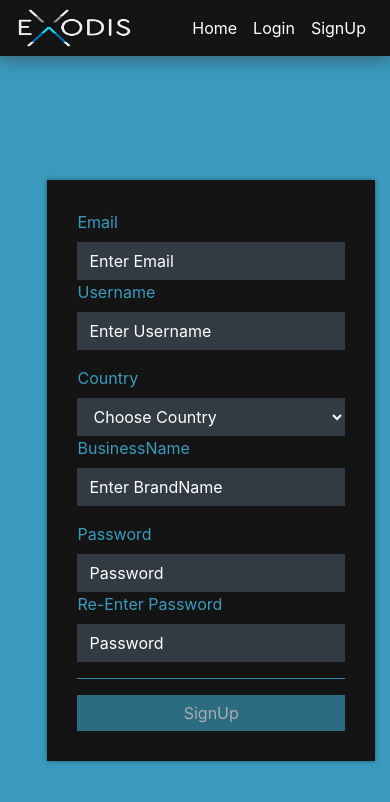
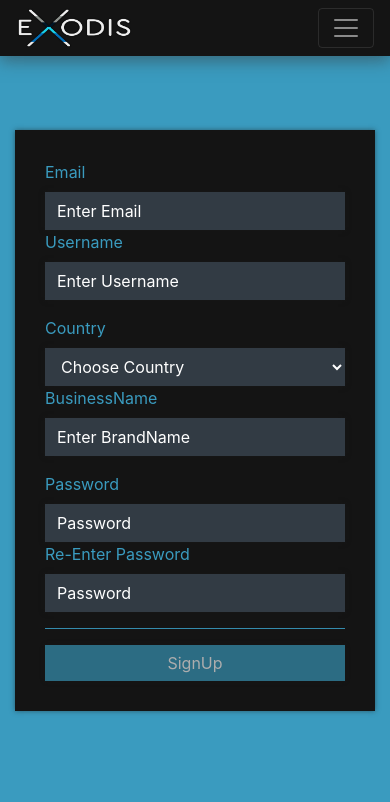
Before and after one commit to mustafaAwwal/exodis-fe, an Angular app: page /signup in a window 390 px wide. Shown: the top 802 px of the page. Built offline with nearby package versions, Linux system fonts and the light colour scheme.

Commit message:
minimal changes

```diff
--- a/src/app/app.component.scss
+++ b/src/app/app.component.scss
@@ -1,6 +1,5 @@
 .wrapper {
     margin-top:50px;
-    height:100%;
-    position: relative;
+    height:100% !important;
     z-index: 1 !important;
 }
--- a/src/app/components/UI/header/header.component.html
+++ b/src/app/components/UI/header/header.component.html
@@ -1,16 +1,14 @@
 <!-- Replacing navbar-expand with navbar-expand-lg to make it expandable -->
-<nav class="navbar navbar-expand navbar-dark bg-dark fixed-top">
+<nav class="navbar navbar-expand-lg navbar-dark bg-dark fixed-top">
   <a class="navbar-brand" routerLink=""><img src="{{logoSource}}" alt=""></a>
 
   <!-- The commented 'code below is for having a expansion button -->
-  <!-- <button class="navbar-toggler" type="button" data-toggle="collapse" data-target="#navbarSupportedContent" aria-controls="navbarSupportedContent" aria-expanded="false" aria-label="Toggle navigation">
+  <button class="navbar-toggler" type="button" data-toggle="collapse" data-target="#navbarSupportedContent" aria-controls="navbarSupportedContent" aria-expanded="false" aria-label="Toggle navigation">
     <span class="navbar-toggler-icon"></span>
-  </button> -->
+  </button>
 
   <!-- Put the buttons in the below div to make it expandable -->
-  <!-- <div class="collapse navbar-collapse" id="navbarSupportedContent">
-    </div> -->
-
+  <div class="collapse navbar-collapse" id="navbarSupportedContent">
     <ul class="navbar-nav ml-auto">
       <li class="nav-item active">
         <a class="nav-link" routerLink="">Home</a>
@@ -25,5 +23,9 @@
 
     </ul>
 
+  </div>
+
+
+
 
 </nav>
--- a/src/app/components/pages/auth/login/login.component.html
+++ b/src/app/components/pages/auth/login/login.component.html
@@ -29,7 +29,7 @@
                     </div>
                     <hr class="customLineDivision">
                     <p class="signUpInfo">If you don't have a account,</p>
-                    <button routerLink="/signup" class="btn btn-primary submit-login">SignUp</button>
+                    <a routerLink="/signup" class="btn btn-primary submit-login">SignUp</a>
                 </form>
 
 
--- a/src/app/components/pages/auth/sign-up/sign-up.component.html
+++ b/src/app/components/pages/auth/sign-up/sign-up.component.html
@@ -1,6 +1,4 @@
-<div class="container-fluid">
-  <div class="row">
-      <div class="col-md-8 offset-md-2 offset-1 ">
+<div class="container">
     <form autocomplete = "off" class="customFormStyling signUpAreaArrangement" [formGroup]= "signUpForm" (ngSubmit)="signUp(signUpForm.value)">
         <div class="form-group row">
           <div class="col-md-6 col-12">
@@ -89,5 +87,3 @@
         </div>
     </form>
 </div>
-  </div>
-</div>
--- a/src/app/components/pages/auth/sign-up/sign-up.component.scss
+++ b/src/app/components/pages/auth/sign-up/sign-up.component.scss
@@ -1,5 +1,8 @@
+
 .signUpAreaArrangement {
   margin-top:130px;
+  margin-left: auto;
+  margin-right: auto;
   .submit-signup {
     background-color: rgba(58, 155, 191, 1);
     width:100%;
--- a/src/app/routerModule.ts
+++ b/src/app/routerModule.ts
@@ -1,4 +1,4 @@
-import {Router,RouterModule, Routes} from '@angular/router';
+import {RouterModule, Routes} from '@angular/router';
 import {NgModule} from '@angular/core'
 import {LandingPageComponent} from 'src/app/components/pages/common/landing-page/landing-page.component';
 import {LoginComponent} from 'src/app/components/pages/auth/login/login.component';
```
Lines whose indentation alone changed are shown as unchanged.
